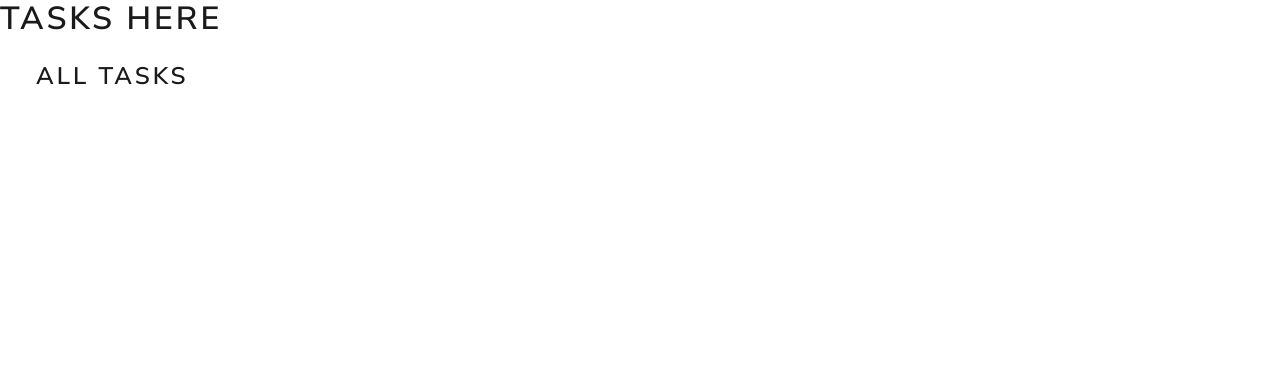
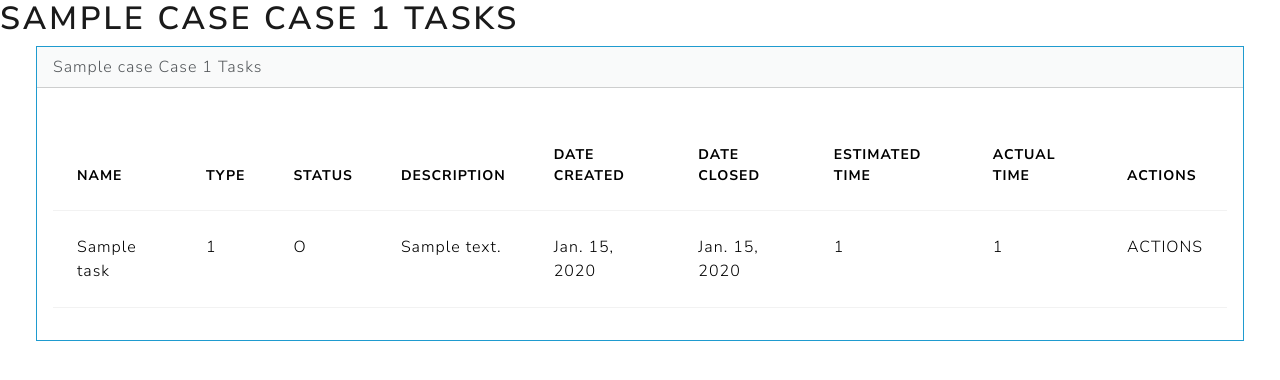
Before and after one commit to matthew-estes/caselawg, a Django app: template main_app/templates/tasks/task_index.html in a window 1280 px wide. Shown: the top 380 px of the page. Run offline with Django 5.2, Linux system fonts and the light colour scheme; the template is opened without the code that fills it: values that come from a table or form of the project are taken from there, others are empty; tables that the repository leaves empty hold one stand-in row (values such as "Sample post"); some libraries are stand-ins or nearby versions.

Commit message:
Update table template and test using testuser data in admin portal

```diff
--- a/main_app/templates/tasks/task_index.html
+++ b/main_app/templates/tasks/task_index.html
@@ -11,11 +11,55 @@
   </head>
 
   <body>
-    <h1>TASKS HERE</h1>
+    <h1>{{ case.name }} Case 1 Tasks</h1>
     <div class="container-fluid">
-      <h3 class="m-4">All Tasks</h3>
       <div class="row">
-        <div class="col-12"></div>
+        <div class="col-12">
+          {% if tasks %}
+          <div class="card border-info ms-4 me-4 mb-4">
+            <div class="card-header">{{ case.name }} Case 1 Tasks</div>
+            <div class="card-body">
+              <p class="card-text">
+                <div class'table-responsive'>
+                    <table class="table table-hover">
+                        <thead>
+                          <tr>
+                            <th scope="col">Name</th>
+                            <th scope="col">Type</th>
+                            <th scope="col">Status</th>
+                            <th scope="col">Description</th>
+                            <th scope="col">Date Created</th>
+                            <th scope="col">Date Closed</th>
+                            <th scope="col">Estimated Time</th>
+                            <th scope="col">Actual Time</th>
+                            <th scope="col">Actions</th>
+                          </tr>
+                        </thead>
+                        <tbody>
+                            {% for task in tasks %}
+                          <tr>
+                           <td>{{ task.task_name }}</td>
+                           <td>{{ task.task_type }}</td>
+                           <td>{{ task.task_status }}</td>
+                           <td>{{ task.task_description }}</td>
+                           <td>{{ task.date_created }}</td>
+                           <td>{{ task.date_closed }}</td>
+                           <td>{{ task.estimated_time }}</td>
+                           <td>{{ task.actual_time }}</td>
+                           <td>ACTIONS</td>
+                          </tr>
+                          {% endfor %}
+                        </tbody>
+                      </table>
+                </div>
+              </p>
+            </div>
+          </div>
+          {% else %}
+            <h4 class='alert alert-primary ms-4 me-4 mb-4'>{{ case.name }} Case 1 has no tasks!</h4>
+          {% endif %}
+
+        </div>
       </div>
     </div>
     <script src="https://cdn.jsdelivr.net/npm/bootstrap@5.0.2/dist/js/bootstrap.bundle.min.js"></script>
```
